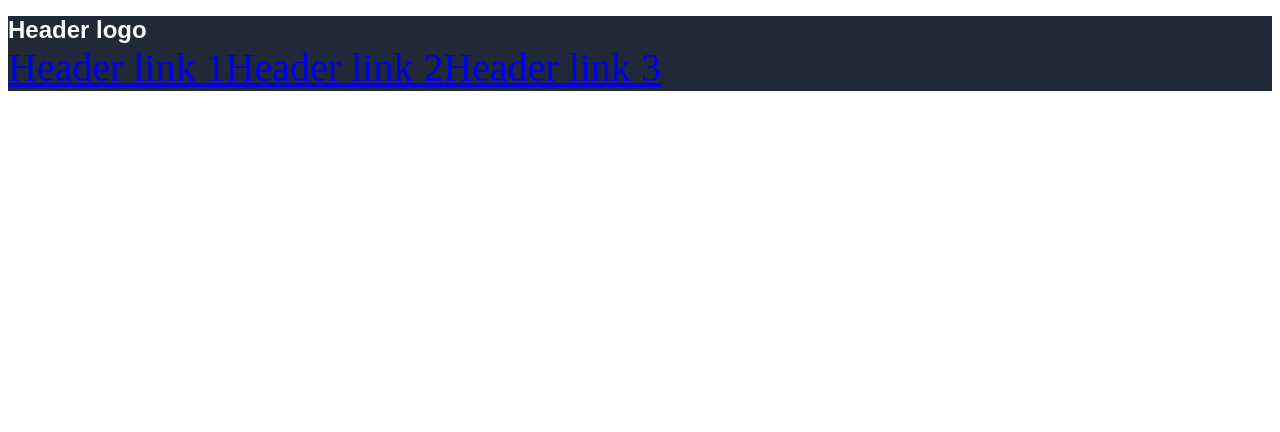
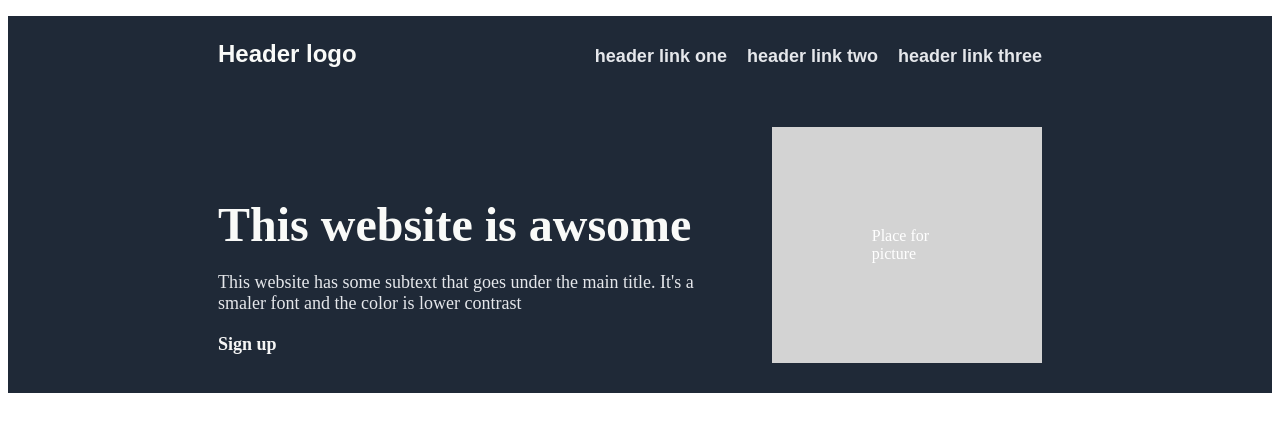
Before and after one commit to Merima1996/landing-page, a plain HTML site: page index.html in a window 1280 px wide. Drawn offline with Linux system fonts and the light colour scheme.

Commit message:
Added second part of header

```diff
--- a/index.html
+++ b/index.html
@@ -10,14 +10,38 @@
 <body>
 <p>
     <header>
-        <div>
-            <div class="headerlogo" >Header logo</div>
-                <div class="headerlinks">
-                    <a href="./links/link1.html" >Header link 1</a>
-                    <a href="./links/link2.html" >Header link 2</a>
-                    <a href="./links/link3.html" >Header link 3</a>
+        <div class="head">
+            <div class="handh">
+                <div class="headerlogo" >Header logo
+
+                    <div class="headerlinks">
+                    <a href="./links/link1.html" >header link one</a>
+                    <a href="./links/link2.html" >header link two</a>
+                    <a href="./links/link3.html" >header link three</a>
+                    </div>
+
                 </div>
+            </div>
+
+            <div class="tandp">
+                <div class="texts">
+                    <div class="text1">
+                    This website is awsome
+                    </div>
+                    <div class="text2">
+                    This website has some subtext that goes under the main title. It's a smaler font and the color is lower contrast
+                    </div>
+                    <div class="text3">
+                    Sign up
+                    </div>
+                </div>
+                <div class="picturep">
+                    Place for picture
+                </div>
+            </div>
+
         </div>
+
     </header>
 
 </p>
--- a/style.css
+++ b/style.css
@@ -2,6 +2,20 @@
 
 header {
   background-color: #1f2937;
+}
+
+.head {
+  display: flex;
+  flex-direction: column;
+  justify-content: start;
+  margin: 0px 200px;
+}
+
+.handh div {
+  display: flex;
+  justify-content: space-between;
+  padding: 10px;
+  align-items: baseline;
 }
 
 .headerlogo {
@@ -10,9 +24,58 @@ header {
   font-weight: bold;
   font-family: Arial, Helvetica, sans-serif;
 }
+
 .headerlinks {
-  font-size: 40px;
+  display: flex;
+  justify-content: end;
+}
+
+.headerlinks a {
+  font-size: 18px;
+  color: #e5e7eb;
+  flex-direction: row;
+  padding: 10px;
+  text-decoration: none;
+}
+
+.tandp {
   display: flex;
   flex-direction: row;
-  align-items: flex-end;
+  align-items: baseline;
 }
+
+.texts {
+  display: flex;
+  flex-direction: column;
+}
+
+.text1 {
+  font-size: 48px;
+  font-weight: bolder;
+  color: #f9faf8;
+}
+
+.text2 {
+  font-size: 18px;
+  color: #e5e7eb;
+}
+
+.text3 {
+  font-size: 18px;
+  font-weight: bold;
+  color: whitesmoke;
+}
+
+.texts div {
+  display: flex;
+  padding: 10px;
+  margin-left: px;
+}
+
+.picturep {
+  color: white;
+  display: flex;
+  padding: 100px;
+  background-color: lightgrey;
+  margin: 30px;
+}
```
